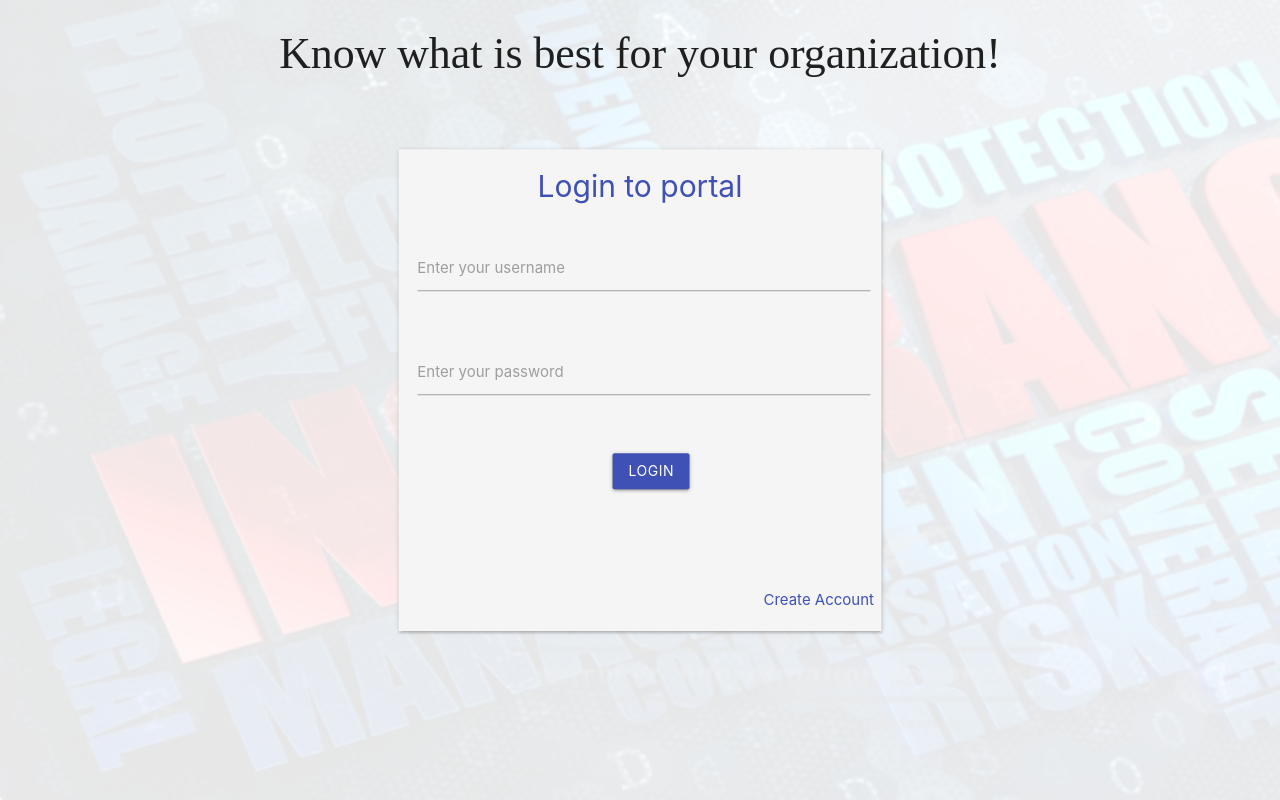
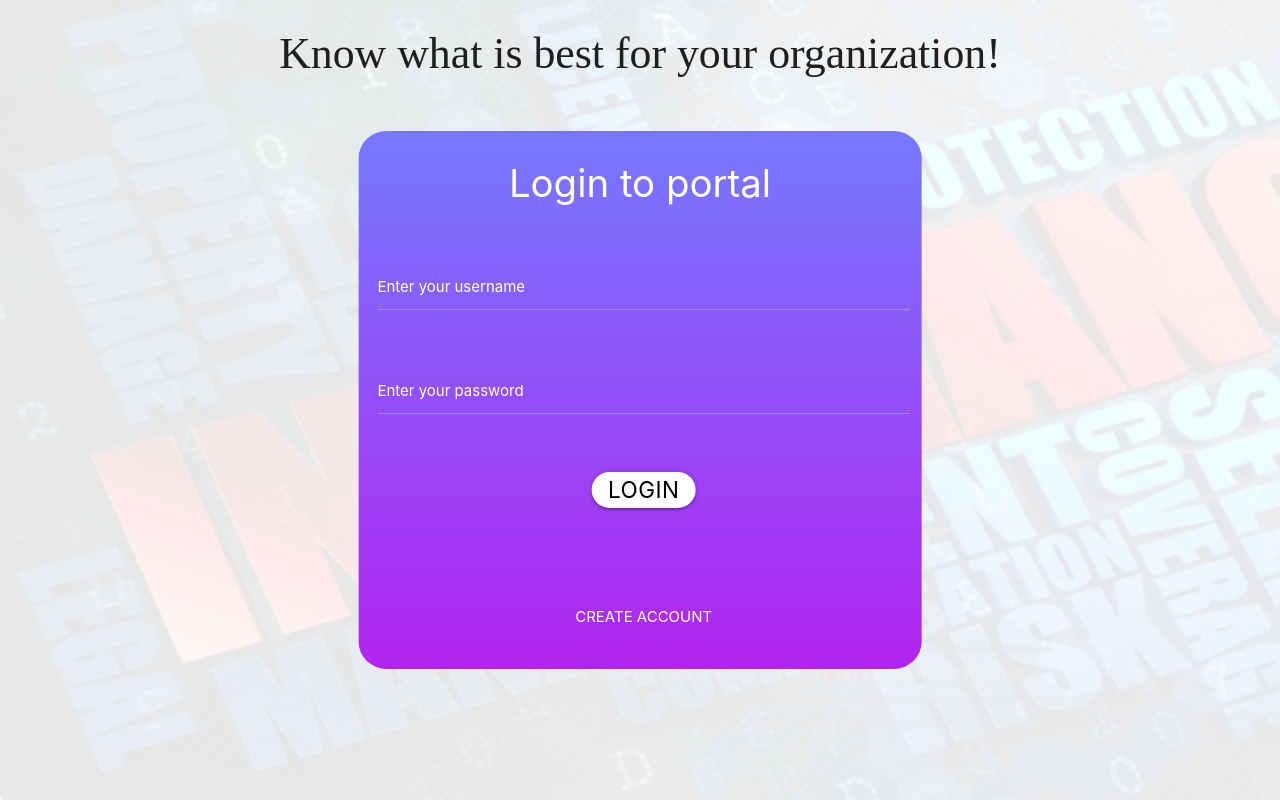
Before and after one commit to manan-competitions/Bengalathon, a Django app: page /accounts/login/ in a window 1280 px wide. Run offline with Django 3.2, Linux system fonts and the light colour scheme.

Commit message:
login page updated

```diff
--- a/portal/main/static/main/css/login.css
+++ b/portal/main/static/main/css/login.css
@@ -32,7 +32,17 @@ body {
     top: 50%;
     left: 50%;
     transform: translate(-50%, -50%);
+    background: #9152f8 !important;
+    background: -webkit-linear-gradient(top, #7579ff, #b224ef) !important;
+    background: -o-linear-gradient(top, #7579ff, #b224ef) !important;
+    background: -moz-linear-gradient(top, #7579ff, #b224ef) !important;
+    background: linear-gradient(top, #7579ff, #b224ef) !important;
+    border-radius: 5%;
+}
 
+
+label {
+    color: #fff !important;
 }
 
 @media all and (max-width: 768px) {
@@ -44,25 +54,39 @@ body {
 .login-container form>div {
     padding-left: 0.5em;
 }
-
+/*
 .input-field input[type=text]:focus+label,
 .input-field input[type=password]:focus+label {
     color: #e91e63;
+} */
+
+.form-title {
+    font-size: 1.6em;
+    margin-top: 1em;
+    margin-bottom: 1.5em;
+    color: white;
 }
 
-#form-title {
-    font-size: 2em;
-    margin-bottom: 0.2em;
-    padding: 0.5em 0;
+button {
+    color: black !important;
+    font-size: 1.5em !important;
+}
+
+button:hover {
+    background: #e5e5e5 !important;
 }
 
 .redirect-text {
-    text-align: right;
+    text-align: center;
     cursor: pointer;
 }
 
 .redirect-text span {
     padding: 0.5em;
+}
+
+.redirect-text span:hover {
+    color: black !important;
 }
 
 @media all and (max-width:768px) {
@@ -79,7 +103,8 @@ body {
 
 button {
     cursor: pointer;
-    margin-left: 15px;
+    font-size: 1.2em;
+    border-radius: 20px !important;
 }
 
 .hide {
@@ -87,7 +112,7 @@ button {
 }
 
 .error-msg {
-    color: red !important;
+    color: #f5f5f5 !important;
 }
 
 .sa-icon {
@@ -116,7 +141,8 @@ button {
     position: absolute;
     width: 60px;
     height: 120px;
-    background: #f5f5f5;
+    background: #ba0ff5;
+    opacity: 0;
     -webkit-transform: rotate(45deg);
     transform: rotate(45deg);
 }
@@ -160,7 +186,8 @@ button {
 .sa-icon.sa-success .sa-fix {
     width: 5px;
     height: 90px;
-    background-color: #f5f5f5;
+    background-color: #ba0ff5;
+    opacity: 0;
     position: absolute;
     left: 28px;
     top: 8px;
--- a/portal/main/templates/main/company_login.html
+++ b/portal/main/templates/main/company_login.html
@@ -6,8 +6,8 @@
     <meta name="viewport" content="width=device-width, initial-scale=1.0">
     <meta http-equiv="X-UA-Compatible" content="ie=edge">
     <title>Bengalathon</title>
+    <link rel="stylesheet" href="{% static 'main/css/login.css' %}">
     <link rel="stylesheet" href="{% static 'main/css/materialize.min.css' %}">
-    <link rel="stylesheet" href="{% static 'main/css/login.css' %}">
     <script src="{% static 'main/js/jquery-3.3.1.min.js' %}"></script>
     <script src="{% static 'main/js/materialize.min.js' %}"></script>
 </head>
@@ -24,12 +24,12 @@
             </div>
         </div>
 
-        <div class="login-container row" id="login">
+        <div class="login-container" id="login">
 
-            <div class="z-depth-1 grey lighten-4 row">
+            <div class="row">
 
-                <div class="col s12" id="form-title">
-                    <center> <span class="indigo-text"> Login to portal </span></center>
+                <div class="col s12 form-title">
+                    <center> <span class="form-title"> Login to portal </span></center>
                 </div>
 
                 <form class="col s12" method="post" action="{% url 'company_login' %}">
@@ -52,7 +52,7 @@
                     <div class="row">
                         <center>
                             <div class="input-field col s12 login-button">
-                                <button class="btn waves-effect waves-light indigo" type="submit" name="login">
+                                <button class="btn waves-effect waves-light white" type="submit" name="login">
                                     Login
                                 </button>
                             </div>
@@ -68,19 +68,19 @@
                     </div>
 
                     <div class="row redirect-text">
-                        <span class="indigo-text" id="register-redirect"> Create Account </span>
+                        <span class="white-text" id="register-redirect"> CREATE ACCOUNT </span>
                     </div>
                 </form>
 
             </div>
         </div>
 
-        <div class="login-container row" id="register">
+        <div class="login-container" id="register">
 
-            <div class="z-depth-1 grey lighten-4 row">
+            <div class="row">
 
-                <div class="col s12" id="form-title">
-                    <center> <span class="undigo-text"> Register to portal </span></center>
+                <div class="col s12 form-title">
+                    <center> <span class="form-title"> Register to portal </span></center>
                 </div>
 
                 <form class="col s12" method="post" action="{% url 'company_register' %}">
@@ -118,7 +118,7 @@
                     <div class="row">
                         <center>
                             <div class="input-field col s12">
-                                <button class="btn waves-effect waves-light indigo" type="submit" name="register">
+                                <button class="btn waves-effect waves-light white" type="submit" name="register">
                                     Register
                                 </button>
                             </div>
@@ -126,7 +126,7 @@
                     </div>
 
                     <div class="row redirect-text">
-                        <span class="indigo-text" id="login-redirect"> Already have an account? </span>
+                        <span class="white-text" id="login-redirect"> ALREADY HAVE AN ACCOUNT? </span>
                     </div>
                 </form>
 
```
